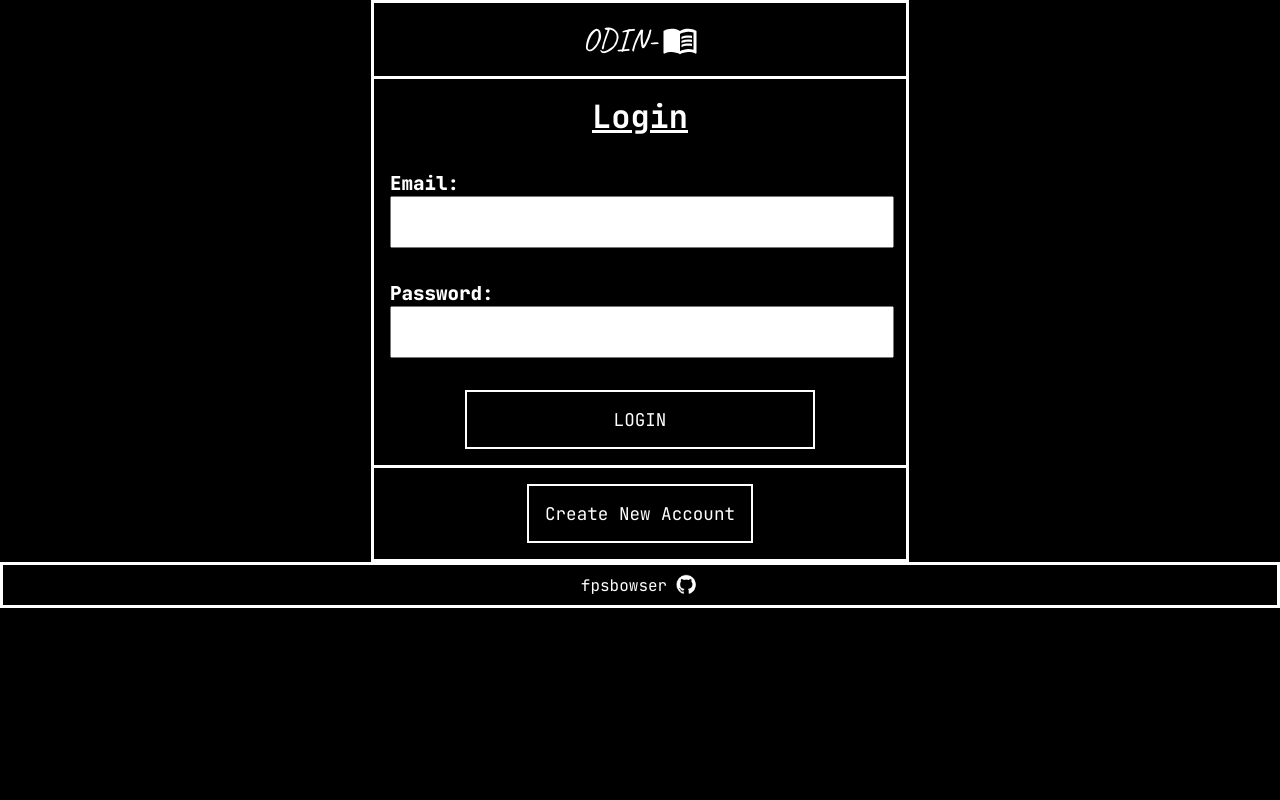
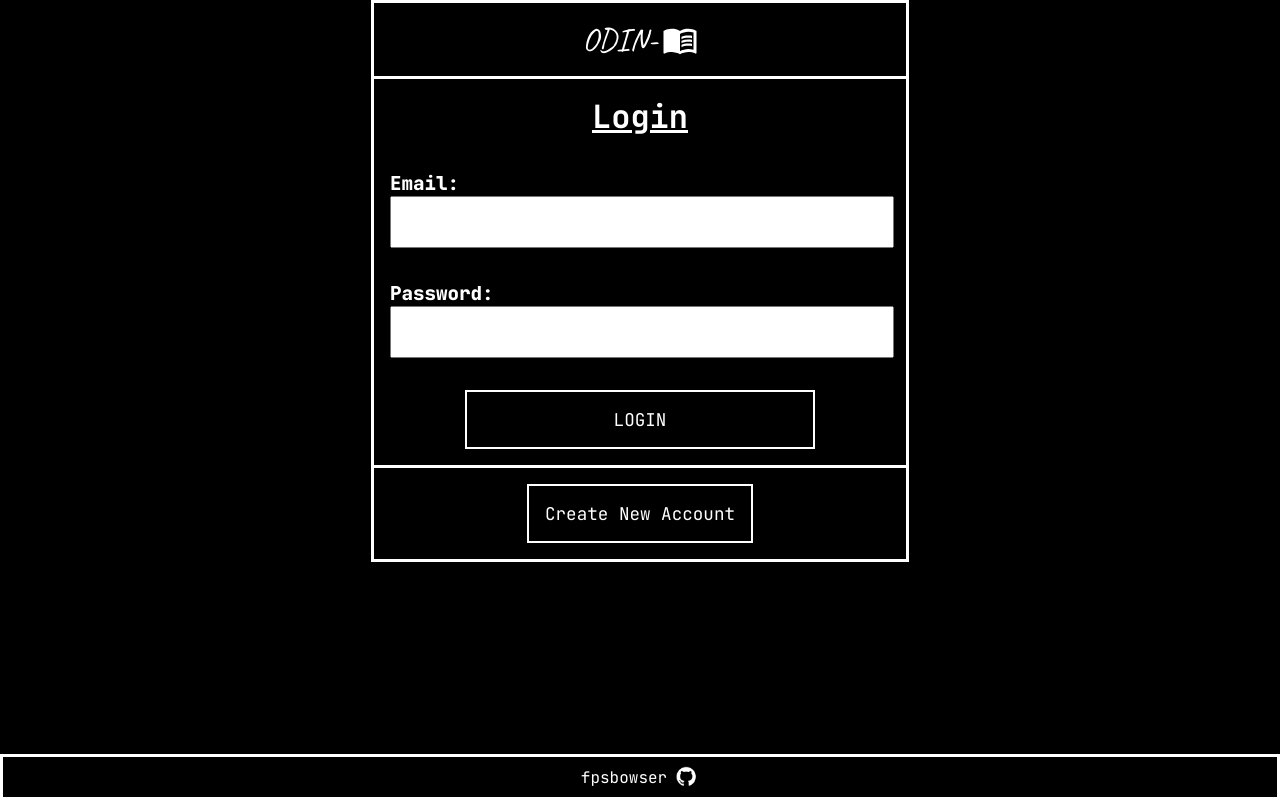
Before and after one commit to fpsbowser/OdinBook_client, a React (Create React App) app: page /login in a window 1280 px wide. Built offline with nearby package versions, Linux system fonts and the light colour scheme.

Commit message:
updated style

```diff
--- a/src/style/login.css
+++ b/src/style/login.css
@@ -7,7 +7,11 @@
   padding: 1rem;
   gap: 1rem;
   max-width: 500px;
-  margin: 0 auto;
+  margin: auto;
+}
+
+.login-component {
+  padding-bottom: 5vh;
 }
 
 .login-logo-container {
--- a/src/style/signup.css
+++ b/src/style/signup.css
@@ -7,6 +7,10 @@
   gap: 1rem;
   max-width: 500px;
   margin: 0 auto;
+}
+
+.signup-component {
+  padding-bottom: 5vh;
 }
 
 .signup-logo-container {
--- a/src/style/social.css
+++ b/src/style/social.css
@@ -8,7 +8,7 @@
   left: 0;
   bottom: 0;
   right: 0;
-  position: sticky;
+  position: fixed;
   border: 3px solid white;
 }
 
```
